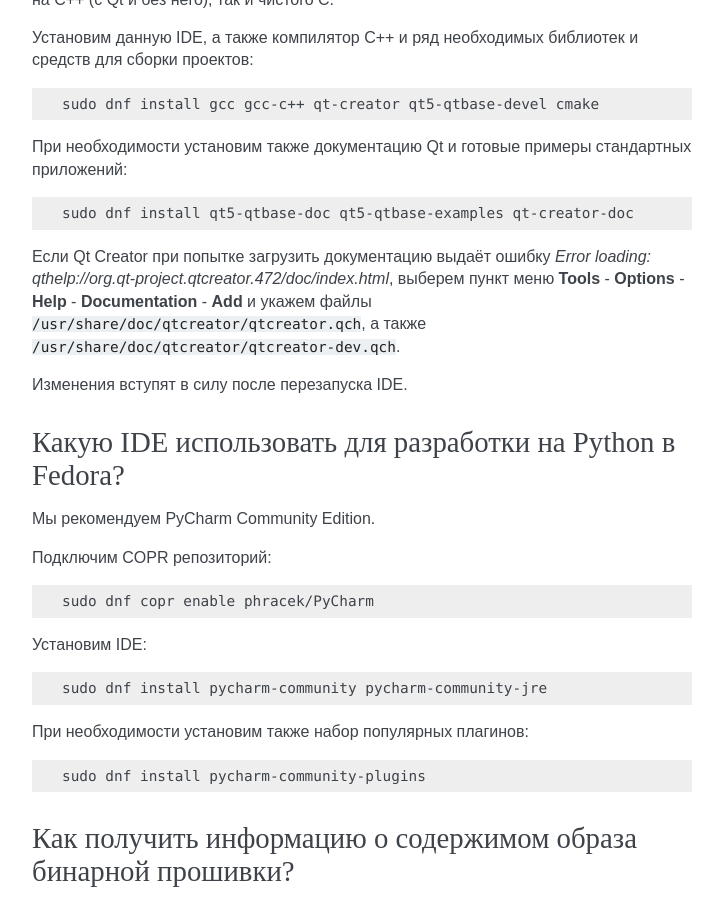
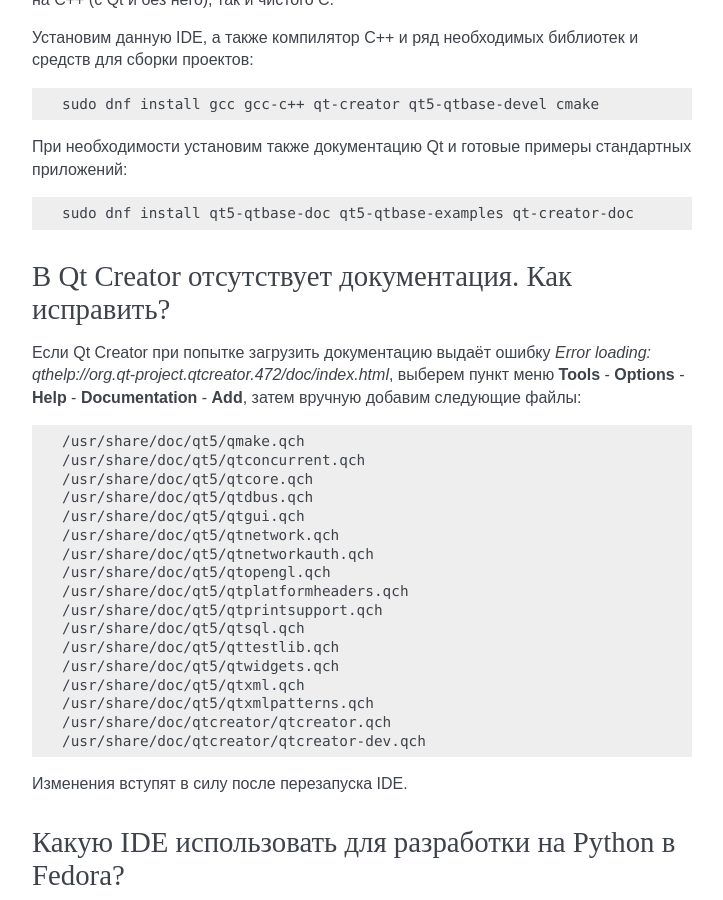
Before and after one commit to RussianFedora/FAQ, a Sphinx documentation site: the page built from source/development.rst, in a window 1280 px wide and 900 px high, scrolled down 11167 px. Shown: the whole window, without its empty margins (388-1111 px from the left). Built offline with Sphinx 7.4.7, drawn with Linux system fonts in a browser that asks for light colours; some of the changed text lies outside the part shown.

Commit message:
Added question about missing documentation in Qt Creator.

```diff
--- a/source/development.rst
+++ b/source/development.rst
@@ -612,7 +612,33 @@
 
     sudo dnf install qt5-qtbase-doc qt5-qtbase-examples qt-creator-doc
 
-Если Qt Creator при попытке загрузить документацию выдаёт ошибку *Error loading: qthelp://org.qt-project.qtcreator.472/doc/index.html*, выберем пункт меню **Tools** - **Options** - **Help** - **Documentation** - **Add** и укажем файлы ``/usr/share/doc/qtcreator/qtcreator.qch``, а также ``/usr/share/doc/qtcreator/qtcreator-dev.qch``.
+.. index:: c++, ide, qt creator, qt, docs
+.. _qtcreator-docs:
+
+В Qt Creator отсутствует документация. Как исправить?
+========================================================
+
+Если Qt Creator при попытке загрузить документацию выдаёт ошибку *Error loading: qthelp://org.qt-project.qtcreator.472/doc/index.html*, выберем пункт меню **Tools** - **Options** - **Help** - **Documentation** - **Add**, затем вручную добавим следующие файлы:
+
+.. code-block:: text
+
+    /usr/share/doc/qt5/qmake.qch
+    /usr/share/doc/qt5/qtconcurrent.qch
+    /usr/share/doc/qt5/qtcore.qch
+    /usr/share/doc/qt5/qtdbus.qch
+    /usr/share/doc/qt5/qtgui.qch
+    /usr/share/doc/qt5/qtnetwork.qch
+    /usr/share/doc/qt5/qtnetworkauth.qch
+    /usr/share/doc/qt5/qtopengl.qch
+    /usr/share/doc/qt5/qtplatformheaders.qch
+    /usr/share/doc/qt5/qtprintsupport.qch
+    /usr/share/doc/qt5/qtsql.qch
+    /usr/share/doc/qt5/qttestlib.qch
+    /usr/share/doc/qt5/qtwidgets.qch
+    /usr/share/doc/qt5/qtxml.qch
+    /usr/share/doc/qt5/qtxmlpatterns.qch
+    /usr/share/doc/qtcreator/qtcreator.qch
+    /usr/share/doc/qtcreator/qtcreator-dev.qch
 
 Изменения вступят в силу после перезапуска IDE.
 
```
